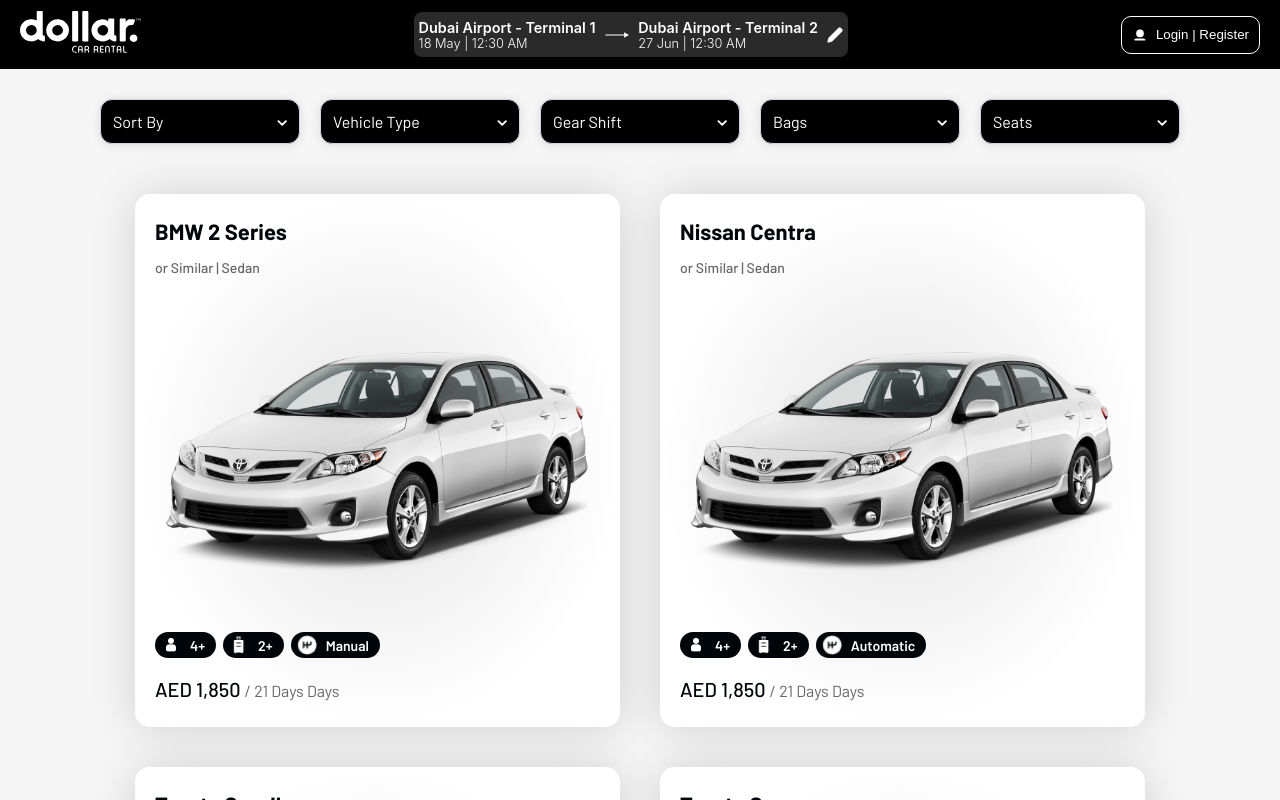
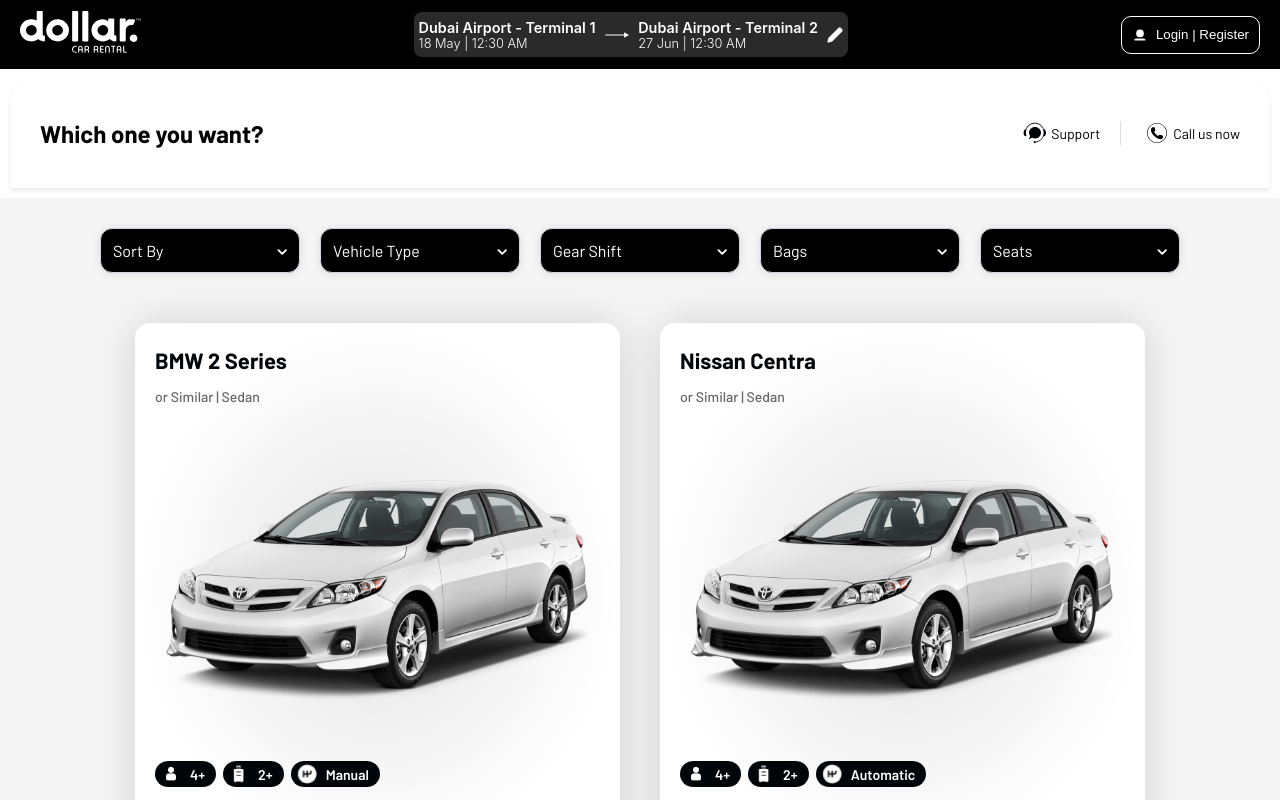
Before and after one commit to amrishkhan05/dollar-car-rental, a React (Create React App) app: page / in a window 1280 px wide. Shown: the top 800 px of the page. Built offline with nearby package versions, Linux system fonts and the light colour scheme.

Commit message:
Adding SupportSection

```diff
--- a/src/App.js
+++ b/src/App.js
@@ -5,12 +5,14 @@
 import Header from "./components/header/Header";
 import HomePage from "./pages/Home";
 import Footer from "./components/footer/Footer";
+import Section from "./components/Section/Section";
 import "./App.css";
 
 function App() {
   return (
     <div className="App">
       <Header />
+      <Section />
       <HomePage style={{ borderRadius: "0 0 25px 25px" }} />
       <Footer />
     </div>
--- /dev/null
+++ b/src/components/Section/Section.css
@@ -0,0 +1,63 @@
+/** @format */
+
+@import url("https://fonts.googleapis.com/css2?family=Barlow:wght@400;500;600;700&display=swap");
+
+.section-component {
+  background: #ffffff;
+  font-family: "Barlow", sans-serif;
+  padding: 20px 0;
+  margin: 10px;
+  border-radius: 25px 25px 0 0;
+  position: relative;
+  overflow: hidden;
+  box-shadow: 0 2px 4px rgba(0, 0, 0, 0.1);
+}
+
+.section-component::before {
+  content: "";
+  position: absolute;
+  top: -20px;
+  left: 50%;
+  width: 140%;
+  height: 100px;
+  background: radial-gradient(circle at top center, transparent, #ffffff);
+  transform: translateX(-50%);
+  z-index: -1;
+  border-radius: 50%;
+}
+
+.section-content {
+  display: flex;
+  justify-content: space-between;
+  align-items: center;
+  max-width: 1200px;
+  margin: 0 auto;
+}
+
+.section-content h1 {
+  font-size: 24px;
+  font-weight: 700;
+}
+
+.section-actions {
+  display: flex;
+  align-items: center;
+}
+
+.action-item {
+  display: flex;
+  align-items: center;
+  font-size: 14px;
+}
+
+.action-item span:first-child {
+  margin-right: 5px;
+  font-size: 18px;
+}
+
+.action-separator {
+  width: 1px;
+  height: 24px;
+  background-color: #ddd;
+  margin: 0 20px;
+}
--- /dev/null
+++ b/src/components/Section/Section.jsx
@@ -0,0 +1,29 @@
+/** @format */
+
+import React from "react";
+import "./Section.css";
+import CallIcon from "../../assets/images/callUs.svg";
+import SupportIcon from "../../assets/images/support.svg";
+
+const SectionComponent = () => {
+  return (
+    <section className="section-component">
+      <div className="section-content">
+        <h1>Which one you want?</h1>
+        <div className="section-actions">
+          <div className="action-item">
+            <img src={SupportIcon} alt="" />
+            <span>Support</span>
+          </div>
+          <div className="action-separator"></div>
+          <div className="action-item">
+            <img src={CallIcon} alt="" />
+            <span>Call us now</span>
+          </div>
+        </div>
+      </div>
+    </section>
+  );
+};
+
+export default SectionComponent;
```
Also changed, not shown: src/assets/images/callUs.svg (added), src/assets/images/support.svg (added).
